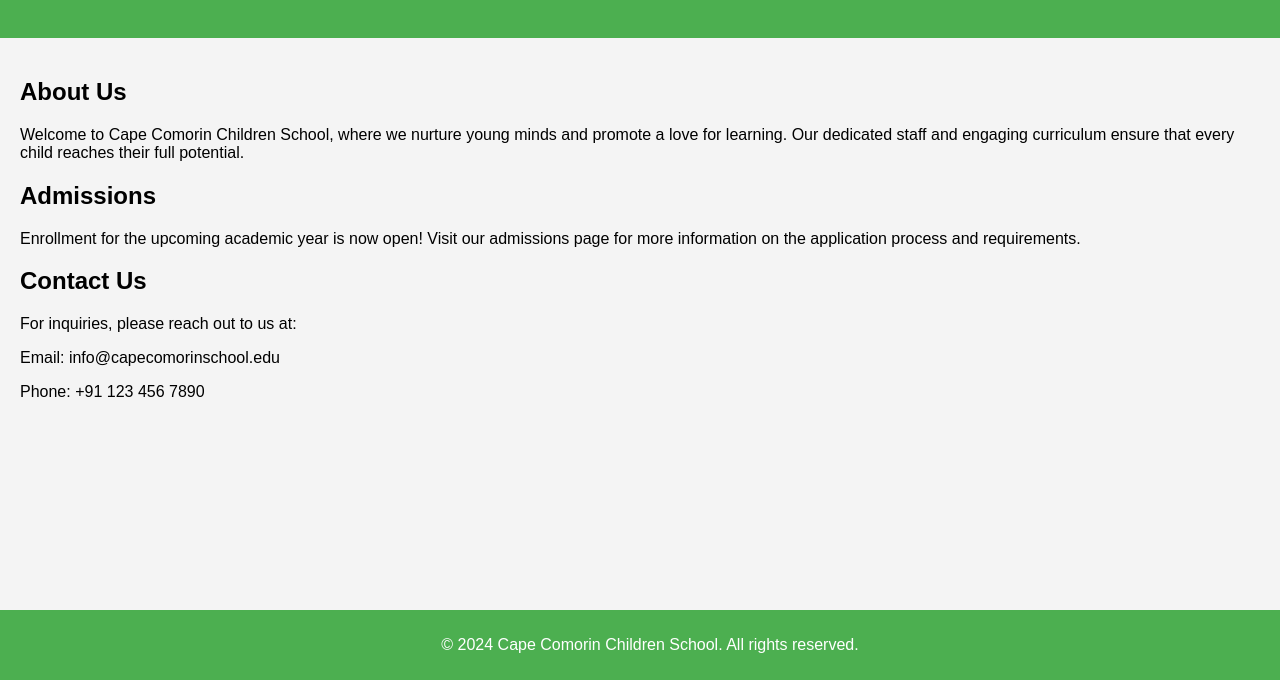
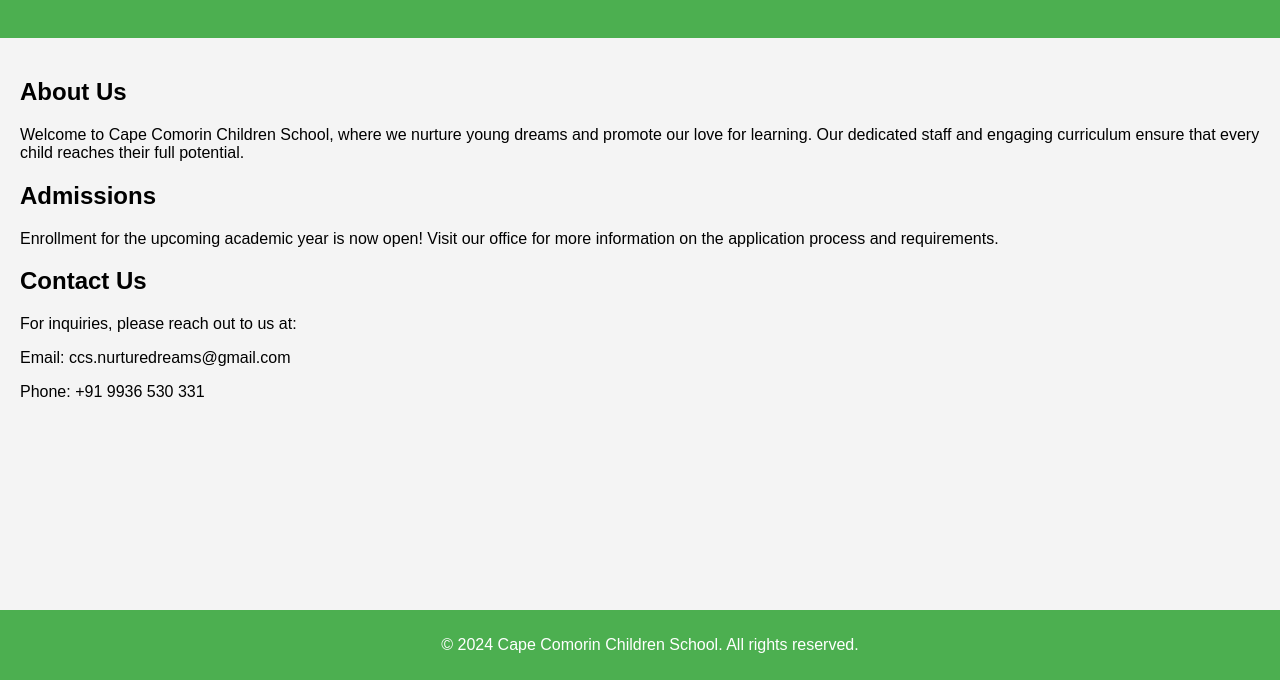
Before and after one commit to Capecomorin-hub/Capecomorin-hub.github.io, a plain HTML site: page index.html in a window 1280 px wide. Shown: the part 120-800 px from the top of the page. Drawn offline with Linux system fonts and the light colour scheme.

Commit message:
Update index.html

```diff
--- a/index.html
+++ b/index.html
@@ -53,19 +53,19 @@
 <div class="content">
     <section id="about">
         <h2>About Us</h2>
-        <p>Welcome to Cape Comorin Children School, where we nurture young minds and promote a love for learning. Our dedicated staff and engaging curriculum ensure that every child reaches their full potential.</p>
+        <p>Welcome to Cape Comorin Children School, where we nurture young dreams and promote our love for learning. Our dedicated staff and engaging curriculum ensure that every child reaches their full potential.</p>
     </section>
 
     <section id="admissions">
         <h2>Admissions</h2>
-        <p>Enrollment for the upcoming academic year is now open! Visit our admissions page for more information on the application process and requirements.</p>
+        <p>Enrollment for the upcoming academic year is now open! Visit our office for more information on the application process and requirements.</p>
     </section>
 
     <section id="contact">
         <h2>Contact Us</h2>
         <p>For inquiries, please reach out to us at:</p>
-        <p>Email: info@capecomorinschool.edu</p>
-        <p>Phone: +91 123 456 7890</p>
+        <p>Email: ccs.nurturedreams@gmail.com</p>
+        <p>Phone: +91 9936 530 331</p>
     </section>
 </div>
 
```
